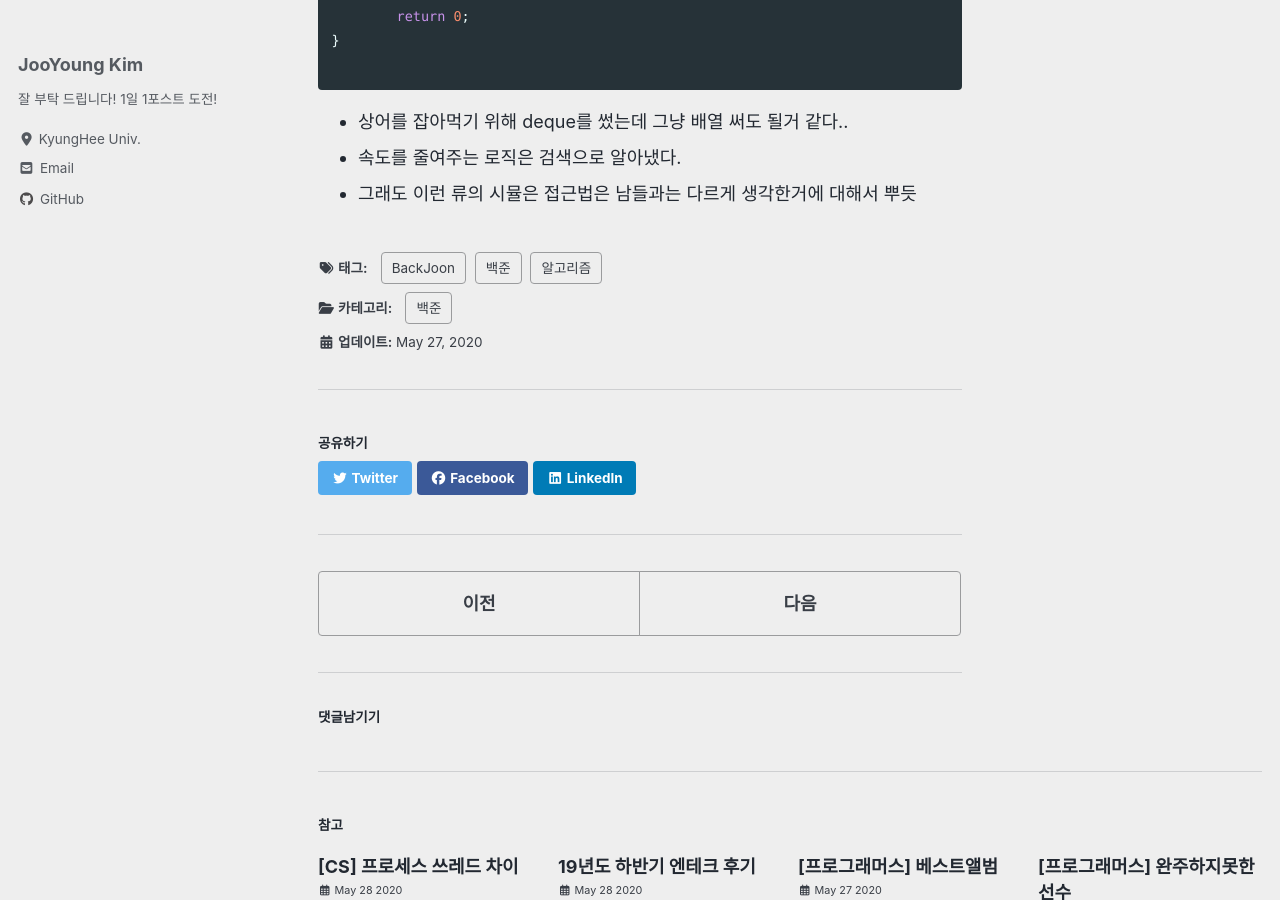
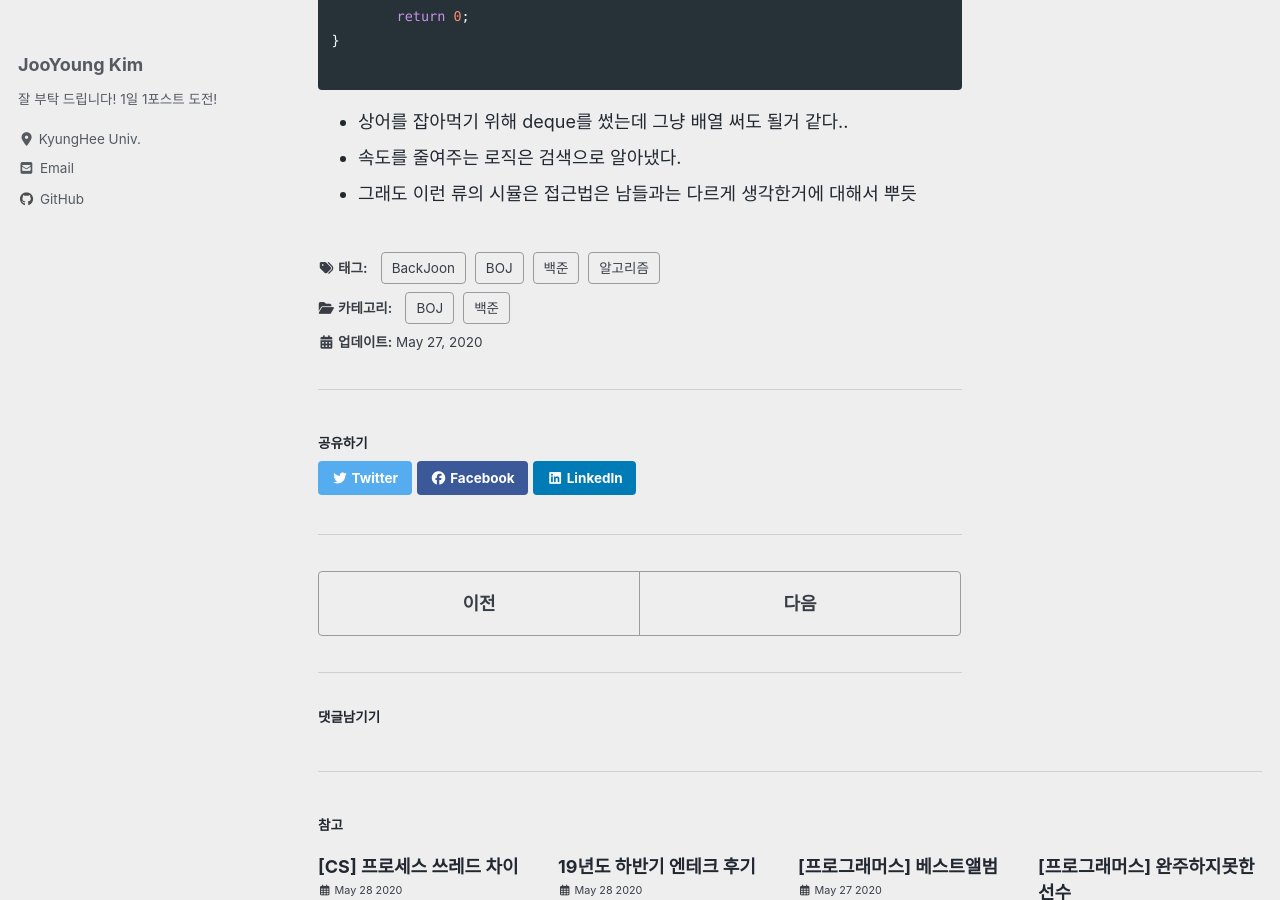
Before and after one commit to JooYoung1121/JooYoung1121.github.io, a Jekyll site: the page built from _posts/2020-05-27-낚시왕.md, in a window 1280 px wide and 900 px high, scrolled down 3897 px. Built offline with Jekyll 4.4.1, drawn with Linux system fonts in a browser that asks for light colours; cached includes are drawn as plain includes; nearby versions of some CDN libraries; comment, search, counter and statistics services are not loaded.

Commit message:
Update 2020-05-27-낚시왕.md

```diff
--- a/_posts/2020-05-27-낚시왕.md
+++ b/_posts/2020-05-27-낚시왕.md
@@ -2,12 +2,14 @@
 title: "[백준] 17143 낚시왕"
 categories:
   - 백준
+  - BOJ
 date: 2020-05-27
 toc: true
 tags:
   - 백준
   - BackJoon
   - 알고리즘
+  - BOJ
 ---
 
 백준 17143 낚시왕 풀이입니다.<br/>
```
